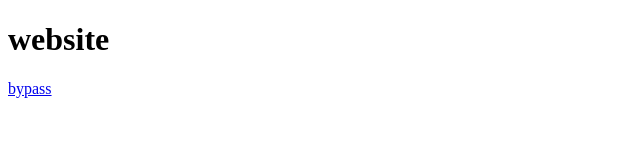
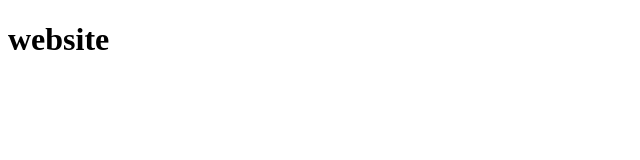
Before and after one commit to OMN30/omn30.github.io, a plain HTML site: page index.html in a window 1280 px wide. Shown: the full height of the page, 0-640 px from the left. Drawn offline with Linux system fonts and the light colour scheme.

Commit message:
Update index.html

```diff
--- a/index.html
+++ b/index.html
@@ -7,7 +7,5 @@
 
 <h1>website</h1>
 
-  <a href="bypass.html">bypass</a></p>
-
 </body>
 </html>
```
